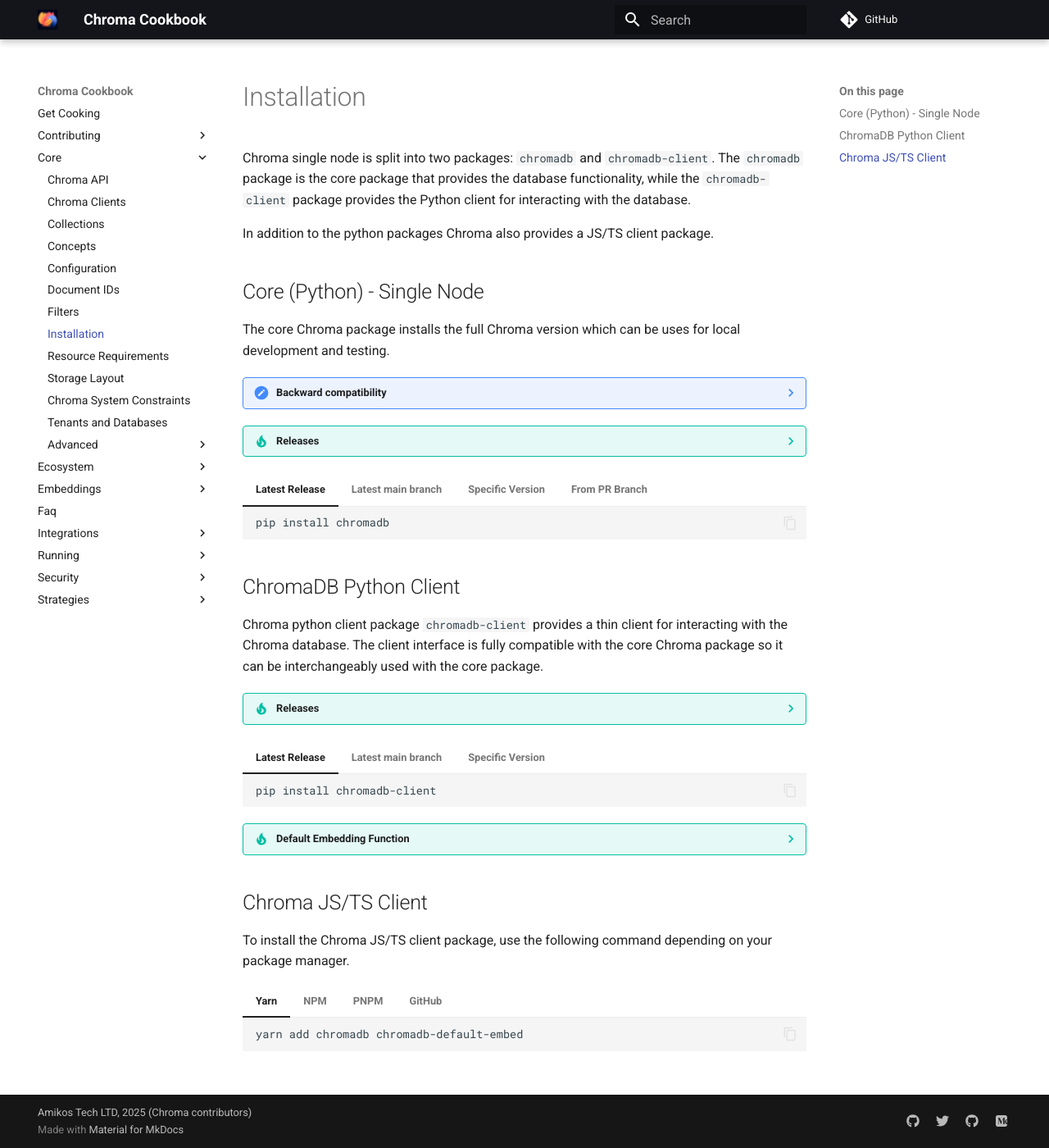
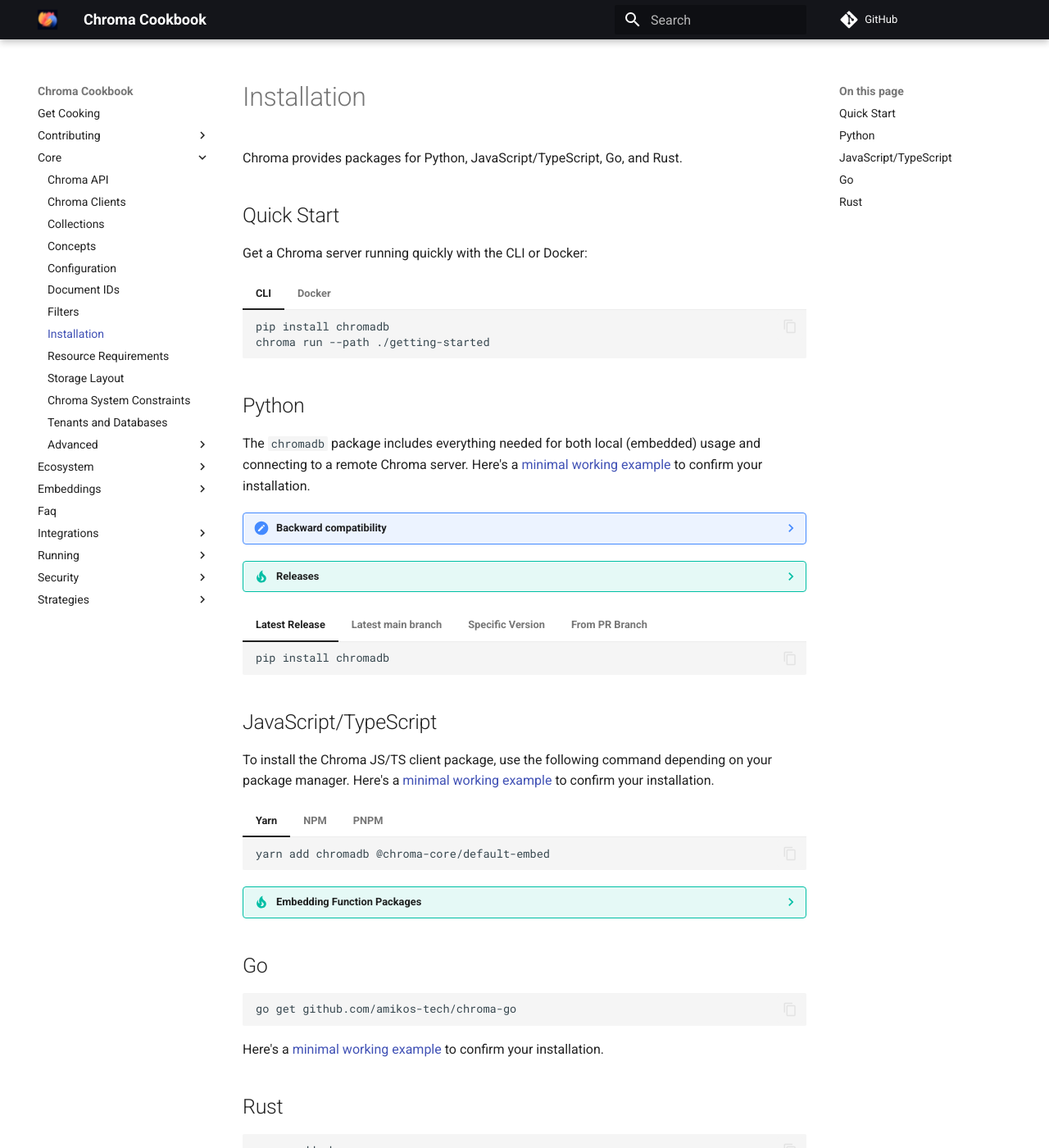
Before and after one commit to amikos-tech/chroma-cookbook, an MkDocs documentation site: the page built from docs/core/install.md, in a window 1280 px wide and 1400 px high. Shown: the whole window at 82% size. Built offline with MkDocs 1.6.1 and Material for MkDocs 9.7.7, drawn with Linux system fonts in a browser that asks for light colours; comment, search, counter and statistics services are not loaded; some of the changed text lies outside the part shown.

Commit message:
docs: update install.md with current packages and add Go/Rust (#107)
* docs: update install.md with current packages and add Go/Rust

- Update JS/TS packages from chromadb-default-embed to @chroma-core/default-embed
- Add Go and Rust installation instructions
- Add Quick Start section with CLI and Docker commands
- Remove outdated chromadb-client thin client section
- Consolidate Python section under single chromadb package

Closes #96

* docs: add install verification examples and fix package names

- Add examples/install/ with minimal verify scripts for Python, JS, Go, Rust
- Fix Go client: use github.com/amikos-tech/chroma-go (actual package)
- Fix Rust client: use chroma crate (official), not chromadb
- Update .gitignore for example build artifacts

* fix: correct verify scripts to match actual client APIs

All four examples verified against a live Chroma server:
- Python: use explicit embeddings to avoid onnxruntime dep
- Go: use v2 API with context.Context
- Rust: use ChromaHttpClientOptions::default() constructor

* docs: link verify examples from install page

* docs: use inline links for example references in install page

````diff
--- a/docs/core/install.md
+++ b/docs/core/install.md
@@ -1,14 +1,28 @@
 # Installation
 
-Chroma single node is split into two packages: `chromadb` and `chromadb-client`. The `chromadb` package is the core
-package that provides the database functionality, while the `chromadb-client` package provides the Python client for
-interacting with the database.
+Chroma provides packages for Python, JavaScript/TypeScript, Go, and Rust.
 
-In addition to the python packages Chroma also provides a JS/TS client package.
+## Quick Start
 
-## Core (Python) - Single Node
+Get a Chroma server running quickly with the CLI or Docker:
 
-The core Chroma package installs the full Chroma version which can be uses for local development and testing.
+=== "CLI"
+
+    ```bash
+    pip install chromadb
+    chroma run --path ./getting-started
+    ```
+
+=== "Docker"
+
+    ```bash
+    docker pull chromadb/chroma && docker run -p 8000:8000 chromadb/chroma
+    ```
+
+## Python
+
+The `chromadb` package includes everything needed for both local (embedded) usage and connecting to a remote Chroma server.
+Here's a [minimal working example](https://github.com/amikos-tech/chroma-cookbook/blob/main/examples/install/python/verify.py) to confirm your installation.
 
 ??? note "Backward compatibility"
 
@@ -18,7 +32,7 @@
 
 ??? tip "Releases"
 
-    You can find Chroma releases in PyPI [here](https://pypi.org/project/chromadb-client/#history).
+    You can find Chroma releases on PyPI [here](https://pypi.org/project/chromadb/#history).
 
 === "Latest Release"
 
@@ -28,7 +42,7 @@
 
 === "Latest main branch"
 
-    Directly from  Github:
+    Directly from GitHub:
 
     ```bash
     pip install git+https://github.com/chroma-core/chroma.git@main
@@ -51,7 +65,7 @@
     pip install chromadb==<x.y.z>
     ```
 
-    Directly from  Github (replace `x.y.z` with the [tag](https://github.com/chroma-core/chroma/tags) of the version you want to install):
+    Directly from GitHub (replace `x.y.z` with the [tag](https://github.com/chroma-core/chroma/tags) of the version you want to install):
 
     ```bash
     pip install git+https://github.com/chroma-core/chroma.git@x.y.z
@@ -59,92 +73,56 @@
 
 === "From PR Branch"
 
-    It is sometimes useful to install a version of Chroma that has still some unrelease functionality. Like a PR that either fixes a bug or brings
-    in a new functionality you may need. To test such unreleased code it is possible to install directly from GH PR branch.
+    It is sometimes useful to install a version of Chroma that has still some unreleased functionality. Like a PR that either fixes a bug or brings
+    in a new functionality you may need. To test such unreleased code it is possible to install directly from a GH PR branch.
 
     ```bash
     pip install git+https://github.com/chroma-core/chroma.git@<branch_name>
     ```
 
-
-## ChromaDB Python Client
-
-Chroma python client package `chromadb-client` provides a thin client for interacting with the Chroma database. The
-client interface is fully compatible with the core Chroma package so it can be interchangeably used with the core
-package.
-
-??? tip "Releases"
-
-    You can find Chroma releases in PyPI [here](https://pypi.org/project/chromadb-client/#history).
-
-=== "Latest Release"
-
-    ```bash
-    pip install chromadb-client
-    ```
-
-=== "Latest main branch"
-
-    From test PyPI:
-
-    ```bash
-    pip install --index-url https://test.pypi.org/simple/ chromadb-client
-    ```
-
-=== "Specific Version"
-
-    Installing a specific version of Chroma is useful when you want to ensure that your code works with a specific
-    version of Chroma. To install a specific version of Chroma, run:
-
-    ```bash
-    pip install chromadb==<x.y.z>
-    ```
-
-??? tip "Default Embedding Function"
-
-    The thin client is light-weight in terms of dependencies and as such the Default Embedding Function is not supported.
-    It is possible to install `onnxruntime` dependency and use the `chromadb.utils.embedding_functions.ONNXMiniLM_L6_V2`
-    EF in place of `chromadb.utils.embedding_functions.DefaultEmbeddingFunction`. It is not recommended to run inference
-    (local EFs like the default EF) in resource constrained environments.
-
-## Chroma JS/TS Client
+## JavaScript/TypeScript
 
 To install the Chroma JS/TS client package, use the following command depending on your package manager.
+Here's a [minimal working example](https://github.com/amikos-tech/chroma-cookbook/blob/main/examples/install/js/verify.mjs) to confirm your installation.
 
 === "Yarn"
 
     ```bash
-    yarn add chromadb chromadb-default-embed
+    yarn add chromadb @chroma-core/default-embed
     ```
 
 === "NPM"
 
     ```bash
-    npm install --save chromadb chromadb-default-embed
+    npm install --save chromadb @chroma-core/default-embed
     ```
 
 === "PNPM"
 
     ```bash
-    pnpm add chromadb chromadb-default-embed
+    pnpm add chromadb @chroma-core/default-embed
     ```
 
-=== "GitHub"
+??? tip "Embedding Function Packages"
 
-    To install from GitHub, visit https://github.com/chroma-core/chroma/pkgs/npm/chromadb.
+    All embedding function packages for JS/TS use the `@chroma-core/*` namespace. For example:
 
-    ??? warn "NPM Auth"
+    - `@chroma-core/default-embed` - Default embedding function
+    - `@chroma-core/openai` - OpenAI embeddings
+    - `@chroma-core/cohere` - Cohere embeddings
 
-        GitHub requires npm authentication to fetch packages. To authenticate with the GitHub NPM registry, you need to create a `.npmrc` file in your project directory with
-        the following content:
+## Go
 
-        ```bash
-        //npm.pkg.github.com/:_authToken=TOKEN
-        @chroma-core:registry=https://npm.pkg.github.com
-        ```
+```bash
+go get github.com/amikos-tech/chroma-go
+```
 
-        Replace `TOKEN` with your GitHub token. More info can be found [here](https://docs.github.com/en/packages/working-with-a-github-packages-registry/working-with-the-npm-registry#authenticating-with-a-personal-access-token).
+Here's a [minimal working example](https://github.com/amikos-tech/chroma-cookbook/blob/main/examples/install/go/main.go) to confirm your installation.
 
-    ```bash
-    npm install --save @chroma-core/chromadb
-    ```
+## Rust
+
+```bash
+cargo add chroma
+```
+
+Here's a [minimal working example](https://github.com/amikos-tech/chroma-cookbook/blob/main/examples/install/rust/src/main.rs) to confirm your installation.
````
Also changed, not shown: 8 other files.
